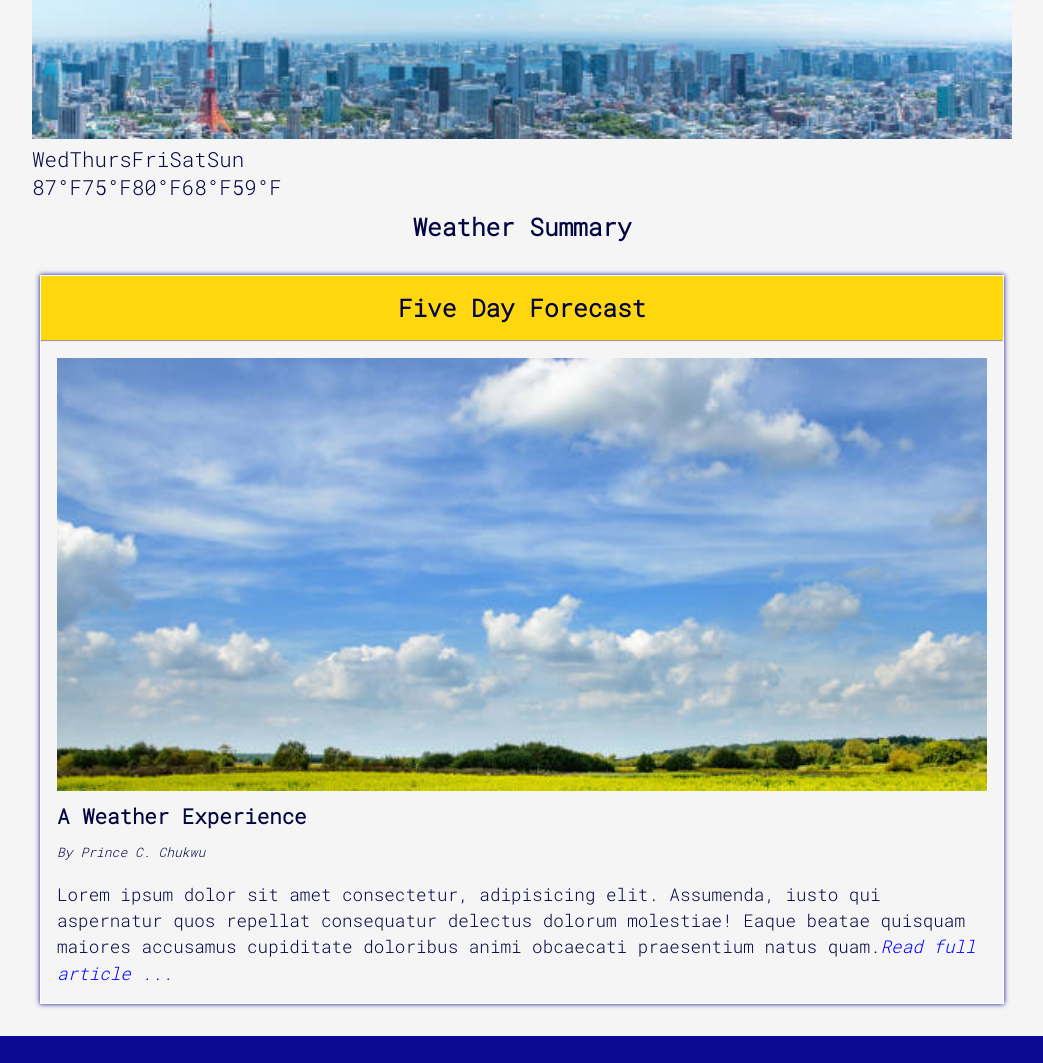
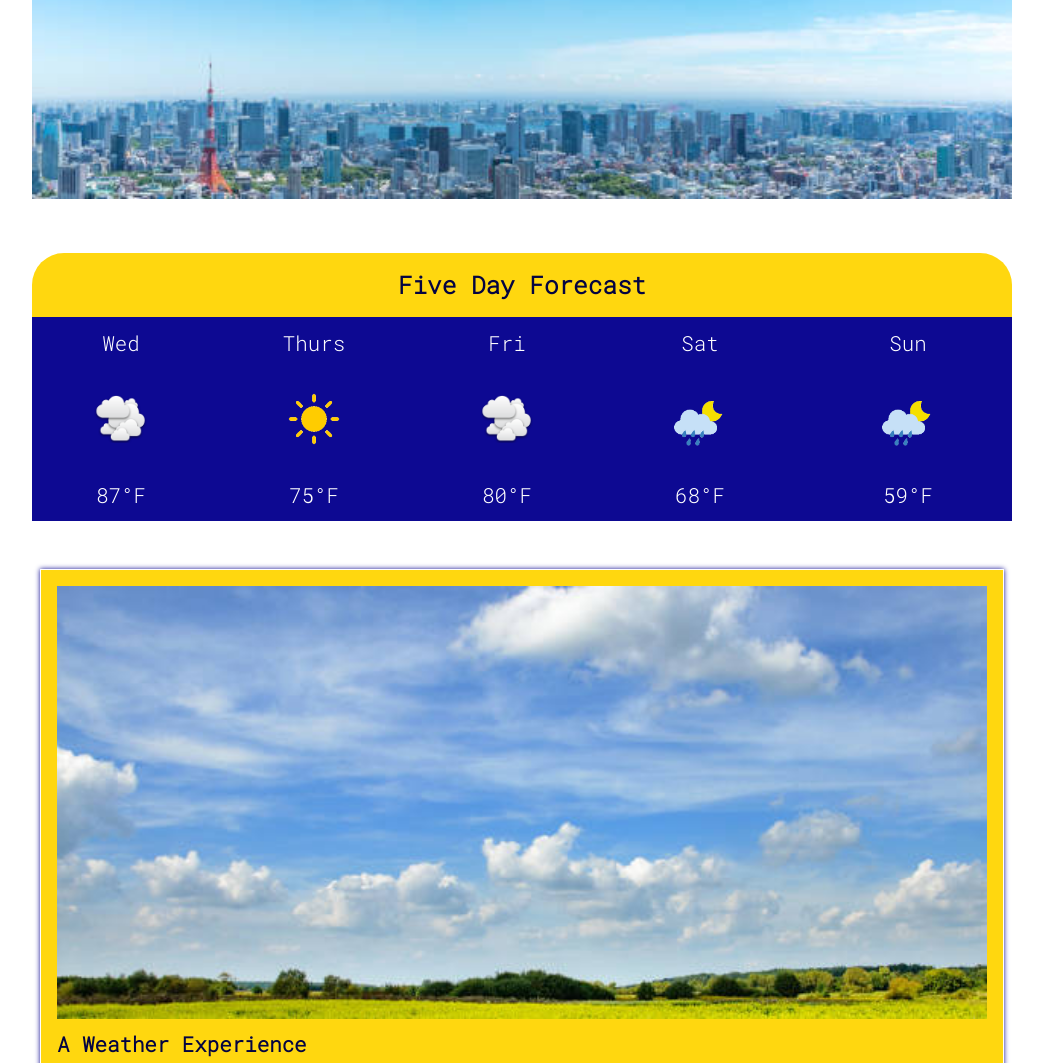
Before and after one commit to cprincec/wdd230, a plain HTML site: page week2/weather/index.html in a window 1280 px wide. Shown: the part 687-1750 px from the top of the page, without its empty margins (118-1161 px from the left). Drawn offline with Linux system fonts and the light colour scheme; a web font is replaced by a local one.

Commit message:
progress

```diff
--- a/week2/weather/css/large.css
+++ b/week2/weather/css/large.css
@@ -43,10 +43,15 @@
         margin: 0 auto;
     }
 
+    .weatherSummary {
+        margin: 3rem 0;
+    }
+
     .top-footer {
         display: flex;
         column-gap: 5rem;
         justify-content: center;
+        align-items: center;
         padding: 3rem 0 2rem 0;
         font-size: 1rem;
     }
--- a/week2/weather/css/medium.css
+++ b/week2/weather/css/medium.css
@@ -42,8 +42,60 @@
 
     .heroSummary {
         width: 350px;
-        font-size: .9rem;
+        font-size: .85rem;
     }
+
+    .weatherSummary {
+        display: block;
+        margin: 3rem 1.2rem;
+    }
+
+    .weatherTable {
+        display: flex;
+        justify-content: center;
+    }
+
+    .weatherTable div {
+        flex: 1 1 auto;
+        display: flex;
+        flex-direction: column;
+        text-align: center;
+        background-color: rgb(13, 9, 146);
+        align-items: center;
+        justify-content: space-between;
+    }
+
+    .weatherTable div span {
+        padding: 10px;
+    }
+
+
+
+    .weather {
+        width: 100px;
+    }
+
+    .cloud {
+        width: 55px;
+    }
+
+    .day  {
+
+        background-color: rgb(13, 9, 146);
+        color: white;
+    }
+
+    .temp  {
+        background-color: rgb(13, 9, 146);
+        color: white;
+    }
+
+    .weatherTable img {
+        justify-self: center;
+    }
+
+
+
 
     footer img {
         max-height: 300px;
--- a/week2/weather/css/small.css
+++ b/week2/weather/css/small.css
@@ -8,11 +8,18 @@ img {
     max-width: 100%;
 }
 
+.ad {
+    background-color: greenyellow;
+    padding: 1rem 1.5rem;
+    color: red;
+    text-align: center;
+    font-weight: 700;
+}
+
 body   {
     color: white;
     font-family: 'Roboto Mono', monospace;
     font-size: .85rem;
-    background-color: whitesmoke;
 }
 
 p   {
@@ -73,11 +80,12 @@ nav {
 }
 
 .navigation li:hover    {
-    background-color: white;
+    background-color: rgb(255, 215, 15);
 }
 
 .navigation li:hover  a  {
     color: rgb(4, 4, 65);
+    font-weight: 600;
 }
 
 a {
@@ -128,14 +136,14 @@ a {
 .heroSummary    {
     padding: .3rem 1.1rem 1.1rem 1rem;
     max-width: 320px;
-    background: radial-gradient( rgb(13, 9, 146),blue);
+    background: rgb(13, 9, 146);
     position: absolute;
     top: 20%;
     left: 4%;
     color: white;
     box-shadow: 0 0 10px 2px white;
-    border-radius: 2rem;
     font-size: .75rem;
+    opacity: .9;
 }
 
 .heroSummary h3 {
@@ -147,6 +155,10 @@ a {
     margin-bottom: 10px;
 }
 
+.weatherSummary {
+    display: none;
+}
+
 section {
     color: rgb(4, 4, 65);
 }
@@ -156,10 +168,11 @@ section h2, h3 {
     margin: 10px;
 }
 
-.forecast   {
+article   {
     border: 1px solid white;
     margin: 2rem .5rem;
     box-shadow: 0 0 5px 0 rgb(13, 9, 146);
+    color: rgb(4, 4, 65);
 }
 
 article h4, span{
@@ -174,6 +187,7 @@ article span  {
 
 article p   {
     margin-top: 1rem;
+    font-weight: 600;
 }
 
 article a   {
@@ -193,12 +207,14 @@ article img {
 article {
     padding: 1rem;
     line-height: 1.5;
+    background-color: rgb(255, 215, 15);
 }
 
-.forecast h3  {
+.forecast  {
     background-color: rgb(255, 215, 15);
     margin: 0;
     padding: 1rem;
+    border-radius: 2rem 2rem 0 0;
 }
 
 
@@ -231,6 +247,7 @@ footer  {
 .bottom-footer  {
     padding: 1rem;
     text-align: center;
+    color: rgb(255, 215, 15);
 }
 
 footer a    {
--- a/week2/weather/index.html
+++ b/week2/weather/index.html
@@ -15,6 +15,7 @@
 </head>
 
 <body>
+    <div class="ad">Preston Pancakes in the Park! 9:00 a.m. Saturday at the city park pavilion.</div>
     <header>
         <div class="heading">
             <picture><img src="images/istockphoto-1304098426-170x170-removebg-preview.png" alt="logo"></picture>
@@ -50,18 +51,38 @@
             </div>
         </section>
 
-        <section>
-            <div><span>Wed</span><span>Thurs</span><span>Fri</span><span>Sat</span><span>Sun</span></div>
-            <div><span>87°F</span><span>75°F</span><span>80°F</span><span>68°F</span><span>59°F</span></div>
+        <div class="mainSub">
+            <section class="weatherSummary">
+                <h3 class="forecast">Five Day Forecast</h3>
+                <div class="weatherTable">
+                    <div>
+                        <span class="day">Wed</span>
+                        <img class="weather cloud" src="./images/cloudy9.png" alt="Cloud">
+                        <span class="temp">87°F</span>
+                    </div>
+                    <div>
+                        <span class="day">Thurs</span>
+                        <img class="weather" src="./images/sun-7098480__340-modified (1).png" alt="Sun">
+                        <span class="temp">75°F</span>
+                    </div>
+                    <div>
+                        <span class="day">Fri</span>
+                        <img class="weather cloud" src="./images/cloudy9.png" alt="Cloud">
+                        <span class="temp">80°F</span>
+                    </div>
+                    <div>
+                        <span class="day">Sat</span>
+                        <img class="weather" src="./images/weather-7159429__340-modified.png" alt="Weather">
+                        <span class="temp">68°F</span>
+                    </div>
+                    <div class="sunday">
+                        <span class="day">Sun</span>
+                        <img class="weather" src="./images/weather-7159429__340-modified.png" alt="">
+                        <span class="temp">59°F</span>
+                    </div>
+                </div>
             </section>
 
-        <div class="mainSub">
-            <section class="weatherSummary">
-                <h3>Weather Summary</h3>
-            </section>
-            <section class="forecast">
-                <h3>Five Day Forecast</h3>
-                <hr>
             <article>
                 <picture><img src="./images/weatherimg7.jpg" alt="Storm"></picture>
                 <h4>A Weather Experience</h4>
@@ -71,7 +92,6 @@
                     cupiditate doloribus animi obcaecati praesentium natus quam.<a href="">Read full article ...</a>
                 </p>
             </article>
-            </section>
         </div>
     </main>
     <footer>
@@ -81,7 +101,8 @@
                 <p class="mail">Chukwuprincec@gmail.com</p>
                 <p class="phone">+2348135061764</p>
                 <div class="social">
-                    <a href="https://cprincec.github.io/wdd230/" target="_blank"><img src="./images/icon-social-github-128-modified.png" alt="Github Logo"></a>
+                    <a href="https://cprincec.github.io/wdd230/" target="_blank"><img
+                            src="./images/icon-social-github-128-modified.png" alt="Github Logo"></a>
                     <a href="https://www.linkedin.com/in/prince-chukwu-778978235/" target="_blank"><img id="linkedin"
                             src="./images/Circled_Linkedin_svg-128 (1)-modified.png" alt="linkedin Logo"></a>
                     <a href="https://web.facebook.com/" target="_blank"><img src="images/facebook-128-modified.png"
```
Also changed, not shown: week2/weather/images/cloudy9.png (added), week2/weather/images/images.jfif (added), week2/weather/images/sun-7098480__340-modified (1).png (added), week2/weather/images/sun-7098480__340-modified.png (added), week2/weather/images/weather-7159429__340-modified.png (added). Lines whose indentation alone changed are shown as unchanged.
